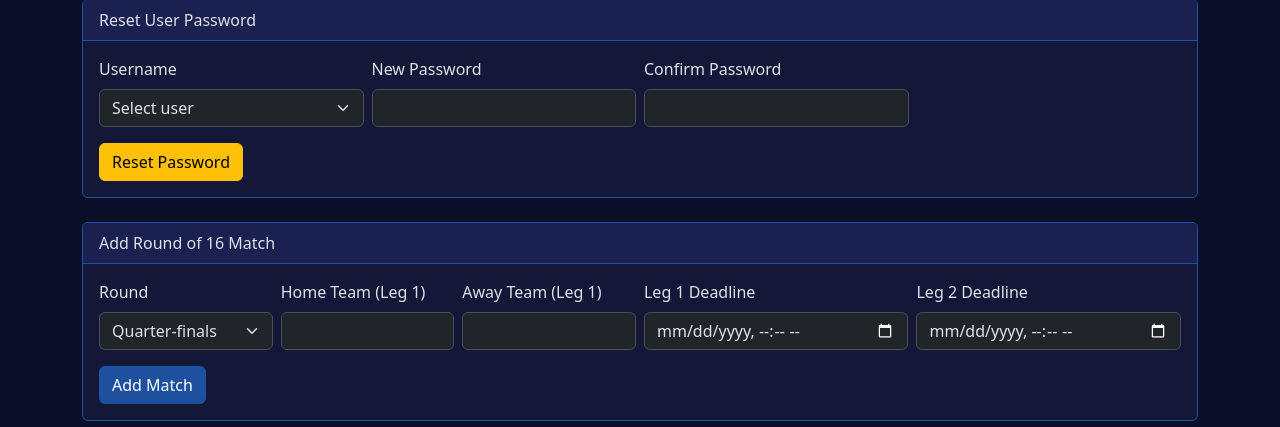
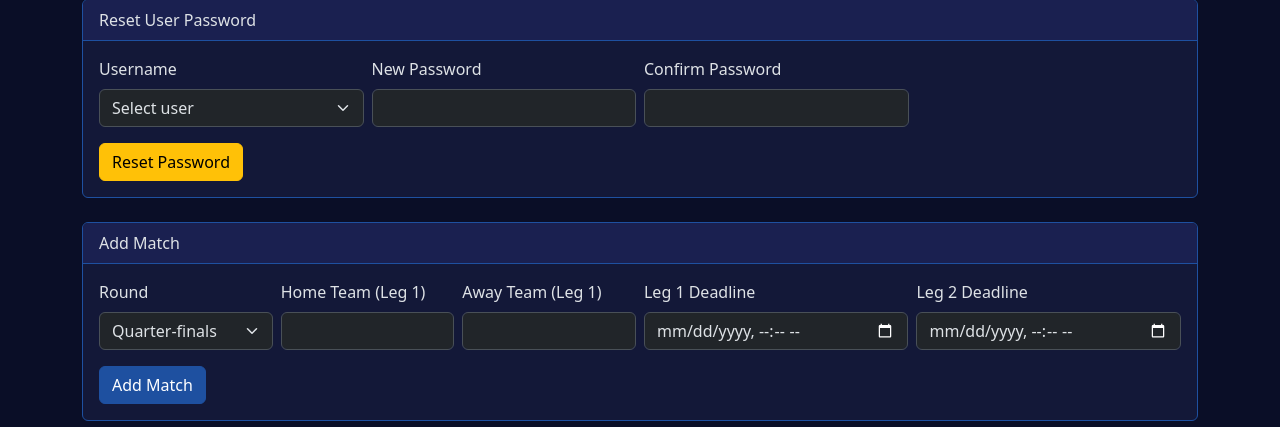
Before and after one commit to yurifleon/UCL-predictions, a Flask app: page /admin in a window 1280 px wide. Shown: the part 531-958 px from the top of the page. Run offline with Flask 3, Linux system fonts and the light colour scheme; the visitor is signed in with stand-in values (Sample User, id 1).

Commit message:
Show current round first in admin panel, generalize Add Match label
Sort admin match list QF→R16→SF→Final (same order as dashboard).
Rename 'Add Round of 16 Match' card to 'Add Match' and update
Spanish translation accordingly.

Co-Authored-By: Claude Sonnet 4.6 <noreply@anthropic.com>

```diff
--- a/app.py
+++ b/app.py
@@ -201,7 +201,7 @@ SPANISH_TRANSLATIONS = {
     "Remove user {user}? Their predictions will be deleted.": (
         "¿Eliminar usuario {user}? Sus pronósticos se borrarán."
     ),
-    "Add Round of 16 Match": "Agregar partido de octavos",
+    "Add Match": "Agregar partido",
     "Home Team (Leg 1)": "Equipo local (ida)",
     "Away Team (Leg 1)": "Equipo visitante (ida)",
     "Leg 1 Deadline": "Cierre ida",
@@ -1014,7 +1014,9 @@ def admin():
             flash(translate("Match deleted."), "success")
             return redirect(url_for("admin"))
 
-    return render_template("admin.html", data=data, is_admin=session.get("is_admin", False))
+    round_order = {"qf": 0, "r16": 1, "sf": 2, "final": 3}
+    sorted_matches = sorted(data["matches"], key=lambda m: round_order.get(m.get("round", "r16"), 99))
+    return render_template("admin.html", data=data, matches=sorted_matches, is_admin=session.get("is_admin", False))
 
 
 if __name__ == "__main__":
--- a/templates/admin.html
+++ b/templates/admin.html
@@ -105,7 +105,7 @@
 
 <!-- Add Match -->
 <div class="card mb-4">
-    <div class="card-header">{{ _('Add Round of 16 Match') }}</div>
+    <div class="card-header">{{ _('Add Match') }}</div>
     <div class="card-body">
         <form method="POST">
             <input type="hidden" name="action" value="add_match">
@@ -142,7 +142,7 @@
 </div>
 
 <!-- Existing Matches -->
-{% for m in data.matches %}
+{% for m in matches %}
 <div class="card mb-3">
     <div class="card-header d-flex justify-content-between align-items-center">
         <span><strong>{{ _('Match {id}:', id=m.id) }}</strong> {{ m.home_team }} vs {{ m.away_team }}</span>
```
